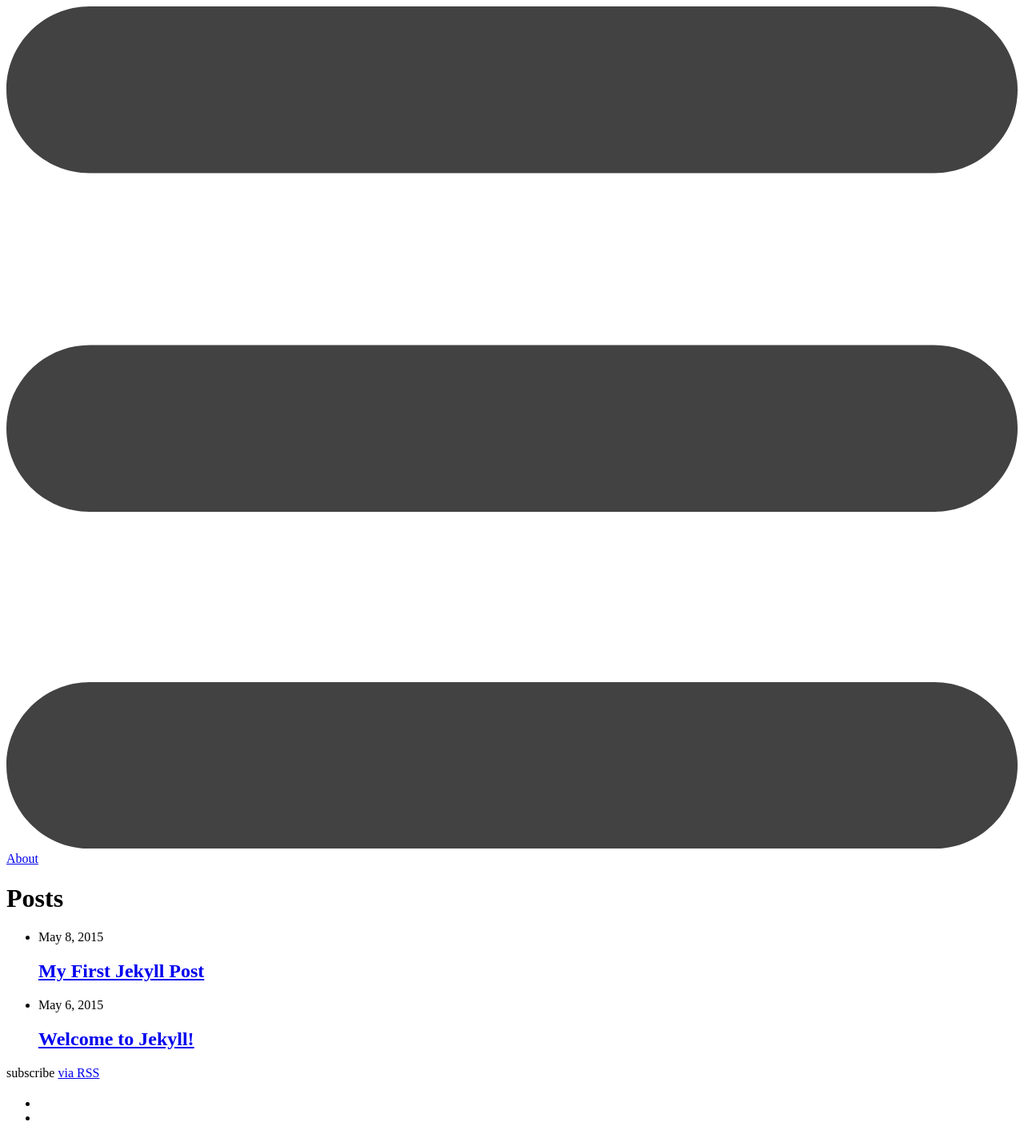
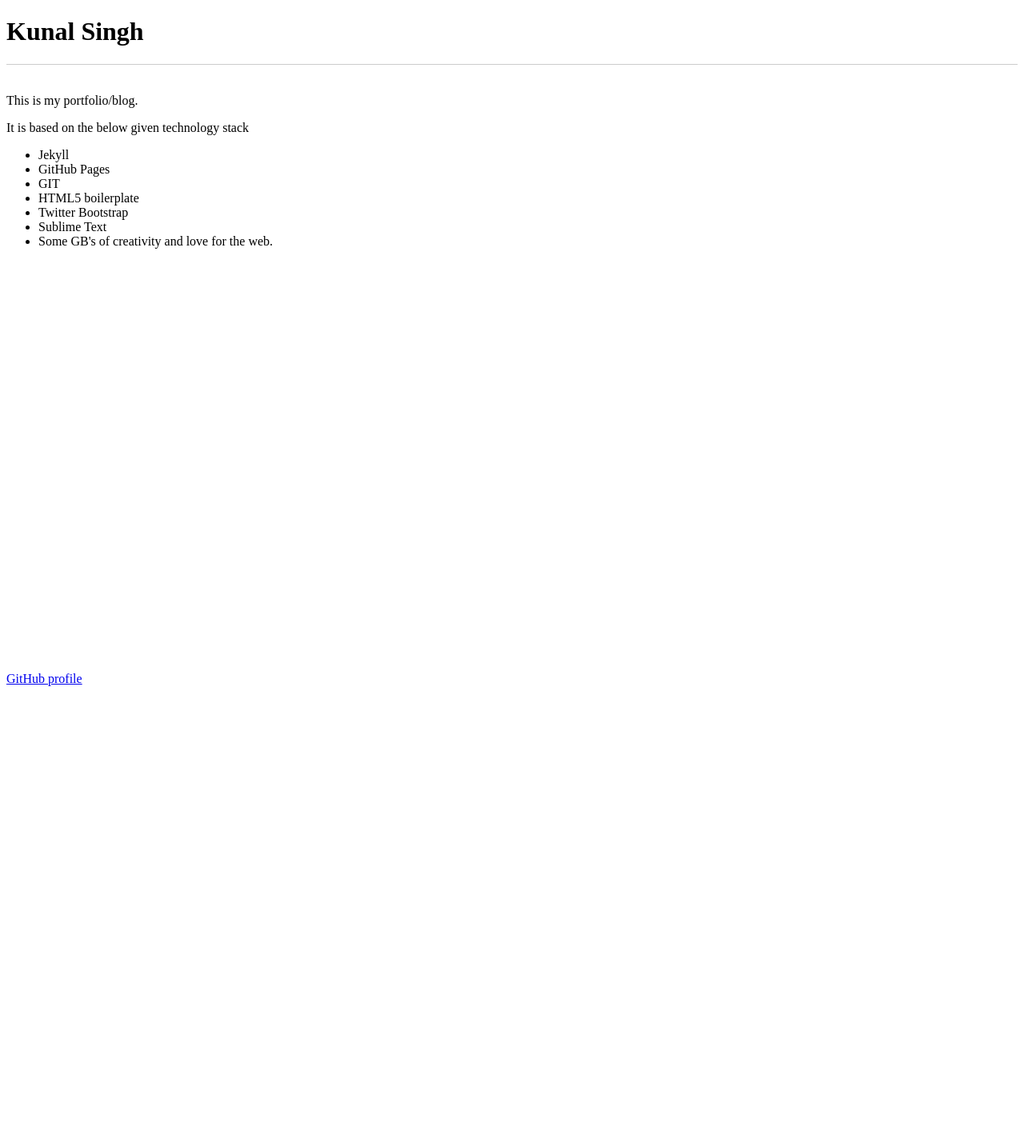
Before and after one commit to kunal-singh/kunal-singh.github.io, a Jekyll site: the page built from index.html, in a window 1280 px wide. Shown: the whole page at 80% size. Built offline with Jekyll 4.4.1, drawn with Linux system fonts in a browser that asks for light colours; after the commit the page ends 900 px from its top, so only the background shows below that.

Commit message:
modified skeleton using H5BP and templates

```diff
--- /dev/null
+++ b/_includes/headtags.html
@@ -0,0 +1,2 @@
+
+<title>{{ page.title }}</title>
--- /dev/null
+++ b/_includes/myfooter.html
@@ -0,0 +1,3 @@
+<footer class="footer">
+	<a href="https://github.com/kunal-singh">GitHub profile</a>
+</footer>
--- /dev/null
+++ b/_includes/myheader.html
@@ -0,0 +1,3 @@
+<div class="header">
+	<h1>{{ page.title }}</h1>
+</div>
--- a/_layouts/default.html
+++ b/_layouts/default.html
@@ -1,20 +1,41 @@
-<!DOCTYPE html>
-<html>
+<!doctype html>
+<!--[if lt IE 7]>      <html class="no-js lt-ie9 lt-ie8 lt-ie7" lang=""> <![endif]-->
+<!--[if IE 7]>         <html class="no-js lt-ie9 lt-ie8" lang=""> <![endif]-->
+<!--[if IE 8]>         <html class="no-js lt-ie9" lang=""> <![endif]-->
+<!--[if gt IE 8]><!--> <html class="no-js" lang=""> <!--<![endif]-->
+    <head>
+        <meta charset="utf-8">
+        <meta http-equiv="X-UA-Compatible" content="IE=edge,chrome=1">
 
-  {% include head.html %}
+        <meta name="description" content="">
+        <meta name="viewport" content="width=device-width, initial-scale=1">
+        <link rel="apple-touch-icon" href="apple-touch-icon.png">
+        {% if site.environment == "dev" %}
+        <link rel="stylesheet" href="{{'/localfiles/css/bootstrap.min.css' | prepend: site.baseurl }}">
 
-  <body>
-
-    {% include header.html %}
-
-    <div class="page-content">
-      <div class="wrapper">
+        {% elsif site.environment == "production" %}
+        <link href="https://maxcdn.bootstrapcdn.com/bootstrap/3.3.4/css/bootstrap.min.css" rel="stylesheet">
+        {% endif %}
+        <link rel="stylesheet" href="{{ '/assets/css/main.css' | prepend:site.baseurl | append:'?v=1238'}}">
+        {% include headtags.html %}
+    </head>
+    <body>
+        <!--[if lt IE 8]>
+            <p class="browserupgrade">You are using an <strong>outdated</strong> browser. Please <a href="http://browsehappy.com/">upgrade your browser</a> to improve your experience.</p>
+        <![endif]-->
+        <div class="container">
+        {% include myheader.html %}
         {{ content }}
-      </div>
-    </div>
-
-    {% include footer.html %}
-
-  </body>
-
+        {% include myfooter.html %}
+        </div>
+        {% if site.environment == "dev" %}
+        <script src="{{ '/localfiles/js/jquery-1.11.1.min.js' | prepend: site.baseurl }}"></script>
+        <script src="{{ '/localfiles/js/bootstrap.min.js' | prepend: site.baseurl }}"></script>
+        {% elsif site.environment == "production" %}
+         <script src="https://ajax.googleapis.com/ajax/libs/jquery/1.11.1/jquery.min.js"></script>
+         <script src="https://maxcdn.bootstrapcdn.com/bootstrap/3.3.4/js/bootstrap.min.js"></script>
+        {% endif %}
+        <script src="{{ '/assets/js/main.js' | site.baseurl }}"></script>
+       {% include footertags.html %}
+    </body>
 </html>
--- /dev/null
+++ b/assets/css/main.css
@@ -0,0 +1,18 @@
+body
+{
+	margin-bottom: 60px;
+}
+footer
+{
+	height: 60px;
+	position: absolute;
+	bottom: 0;
+}
+.header
+{
+	border-bottom: 1px solid #cccccc;
+}
+.main-content
+{
+	padding-top: 20px;
+}
--- a/index.html
+++ b/index.html
@@ -1,23 +1,19 @@
 ---
 layout: default
+title: 'Kunal Singh'
 ---
 
-<div class="home">
-
-  <h1 class="page-heading">Posts</h1>
-
-  <ul class="post-list">
-    {% for post in site.posts %}
-      <li>
-        <span class="post-meta">{{ post.date | date: "%b %-d, %Y" }}</span>
-
-        <h2>
-          <a class="post-link" href="{{ post.url | prepend: site.baseurl }}">{{ post.title }}</a>
-        </h2>
-      </li>
-    {% endfor %}
-  </ul>
-
-  <p class="rss-subscribe">subscribe <a href="{{ "/feed.xml" | prepend: site.baseurl }}">via RSS</a></p>
+<div class="main-content">
+	<p>This is my portfolio/blog.</p>
+	<p>It is based on the below given technology stack</p>
+	<ul>
+		<li>Jekyll</li>
+		<li>GitHub Pages</li>
+		<li>GIT</li>
+		<li>HTML5 boilerplate</li>
+		<li>Twitter Bootstrap</li>
+		<li>Sublime Text</li>
+		<li>Some GB's of creativity and love for the web.</li>
+	</ul>
 
 </div>
```
Also changed, not shown: _layouts/default1.html (added, +20 -0 lines), assets/css/mymain.css (deleted, +0 -11 lines), _includes/footertags.html (added), assets/js/main.js (added).
